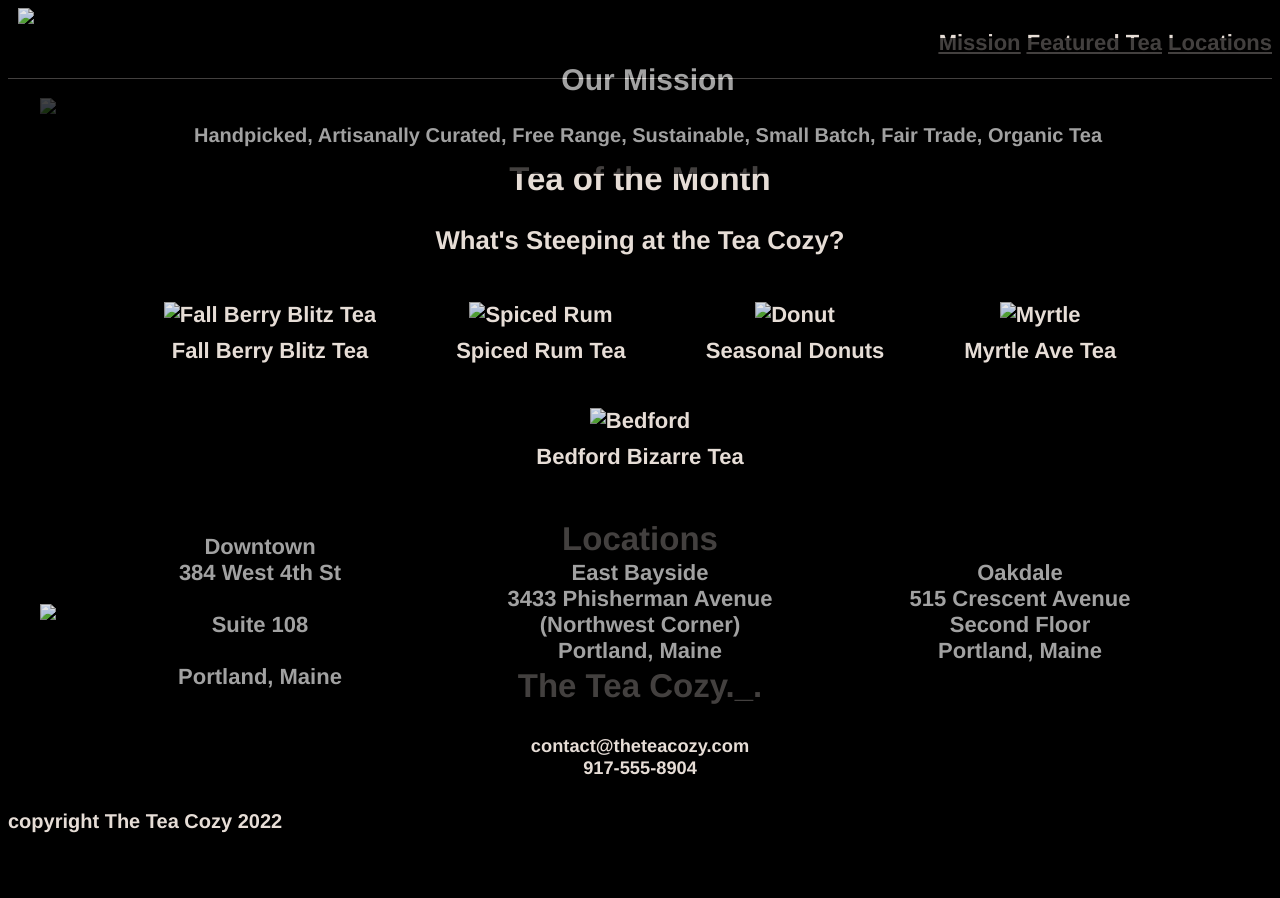
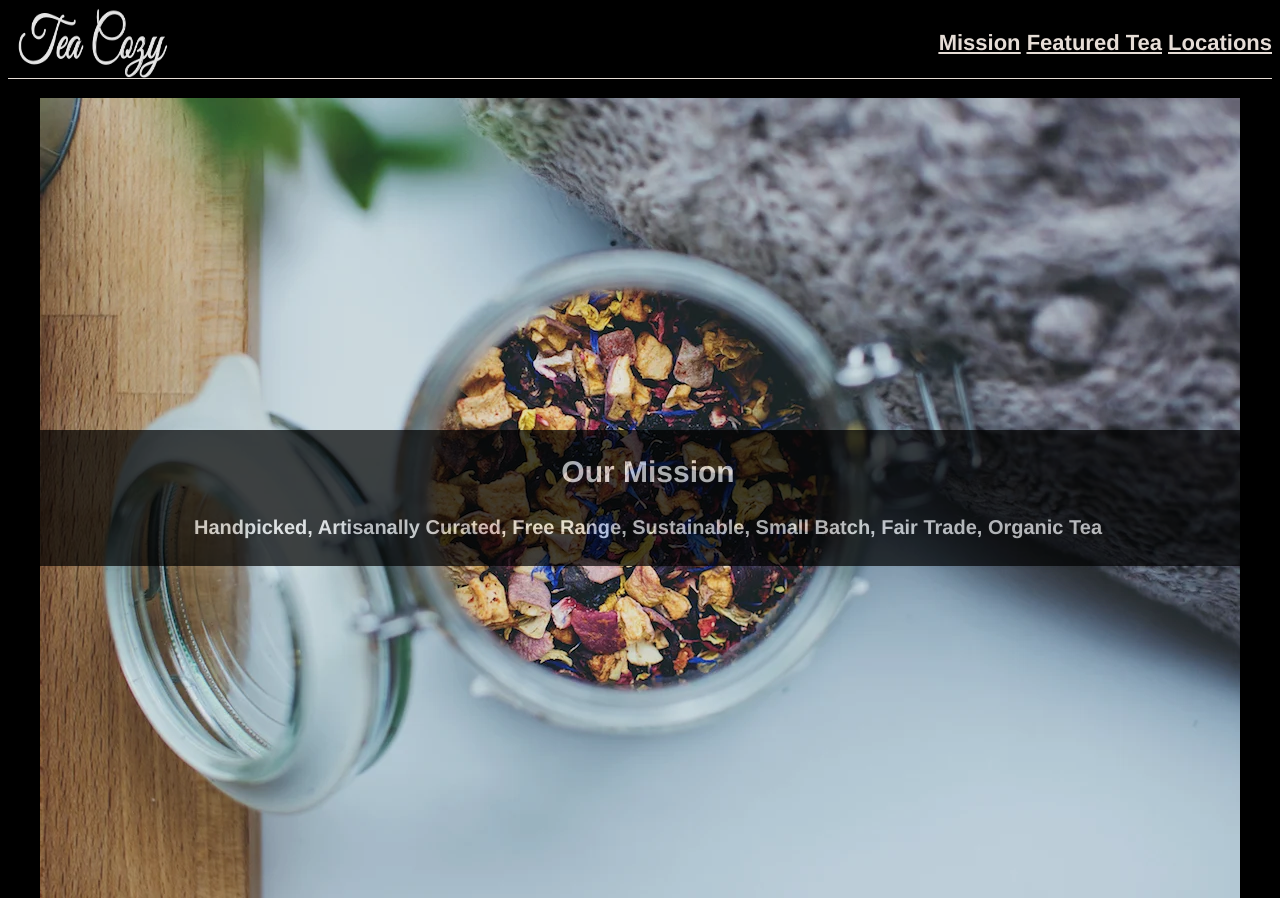
Before and after one commit to liviossa/TeaCozy, a plain HTML site: page index.html in a window 1280 px wide. Shown: the top 898 px of the page. Before the commit the page ends 853 px from the top, so only its background shows below. Drawn offline with Linux system fonts and the light colour scheme; the site is published under a folder, as on GitHub Pages, so addresses that start at the root find nothing.

Commit message:
Update index.html

```diff
--- a/index.html
+++ b/index.html
@@ -10,7 +10,7 @@
 
     <header>
 
-        <img class='logo responsive' src="/resources/images/img-tea-cozy-logo.webp"/>
+        <img class='logo responsive' src="resources/images/img-tea-cozy-logo.webp"/>
         <ul>
             <li><a href="#mission">Mission</a></li>
             <li><a href="#featured">Featured Tea</a></li>
@@ -20,7 +20,7 @@
      </header>
      <body>
          <div id="mission">
-             <img class="mbackground responsive" src="/resources/images/img-mission-background.webp"/>
+             <img class="mbackground responsive" src="resources/images/img-mission-background.webp"/>
             <div class="missiontext">
             <h2>Our Mission</h2>
             <h4>Handpicked, Artisanally Curated, Free Range, Sustainable, Small Batch, Fair Trade, Organic Tea</h4>
@@ -32,30 +32,30 @@
              <h3>What's Steeping at the Tea Cozy?</h3>
              <div class="featured-box">
              <figure>
-                <img class="menu" src="/resources/images/img-berryblitz.webp" alt="Fall Berry Blitz Tea"/>
+                <img class="menu" src="resources/images/img-berryblitz.webp" alt="Fall Berry Blitz Tea"/>
                 <figcaption>Fall Berry Blitz Tea</figcaption>
              </figure>
              <figure>
-                <img class="menu" src="/resources/images/img-spiced-rum.webp" alt="Spiced Rum"/>
+                <img class="menu" src="resources/images/img-spiced-rum.webp" alt="Spiced Rum"/>
                 <figcaption>Spiced Rum Tea</figcaption>
                 </figure>
                 <figure>
-                    <img class="menu" src="/resources/images/img-donut.webp" alt="Donut"/>
+                    <img class="menu" src="resources/images/img-donut.webp" alt="Donut"/>
                     <figcaption>Seasonal Donuts</figcaption>
                  </figure>
                  <figure>
-                    <img class="menu" src="/resources/images/img-donut.webp" alt="Myrtle"/>
+                    <img class="menu" src="resources/images/img-donut.webp" alt="Myrtle"/>
                     <figcaption>Myrtle Ave Tea</figcaption>
                  </figure>
                  <figure>
-                    <img class="menu" src="/resources/images/img-bedford-bizarre.webp" alt="Bedford"/>
+                    <img class="menu" src="resources/images/img-bedford-bizarre.webp" alt="Bedford"/>
                     <figcaption>Bedford Bizarre Tea</figcaption>
                  </figure>
              </div>
 
                 <h2 class="location-head" >Locations</h2>
                     <div id="locations">
-                    <img class="background-location responsive" src="/resources/images/img-locations-background.webp"/>
+                    <img class="background-location responsive" src="resources/images/img-locations-background.webp"/>
 
                         <div class="location-text text">
                             <p class="downtown box">Downtown<br> 384 West 4th St</br><br>Suite 108</br><br>Portland, Maine</br></p>
```
